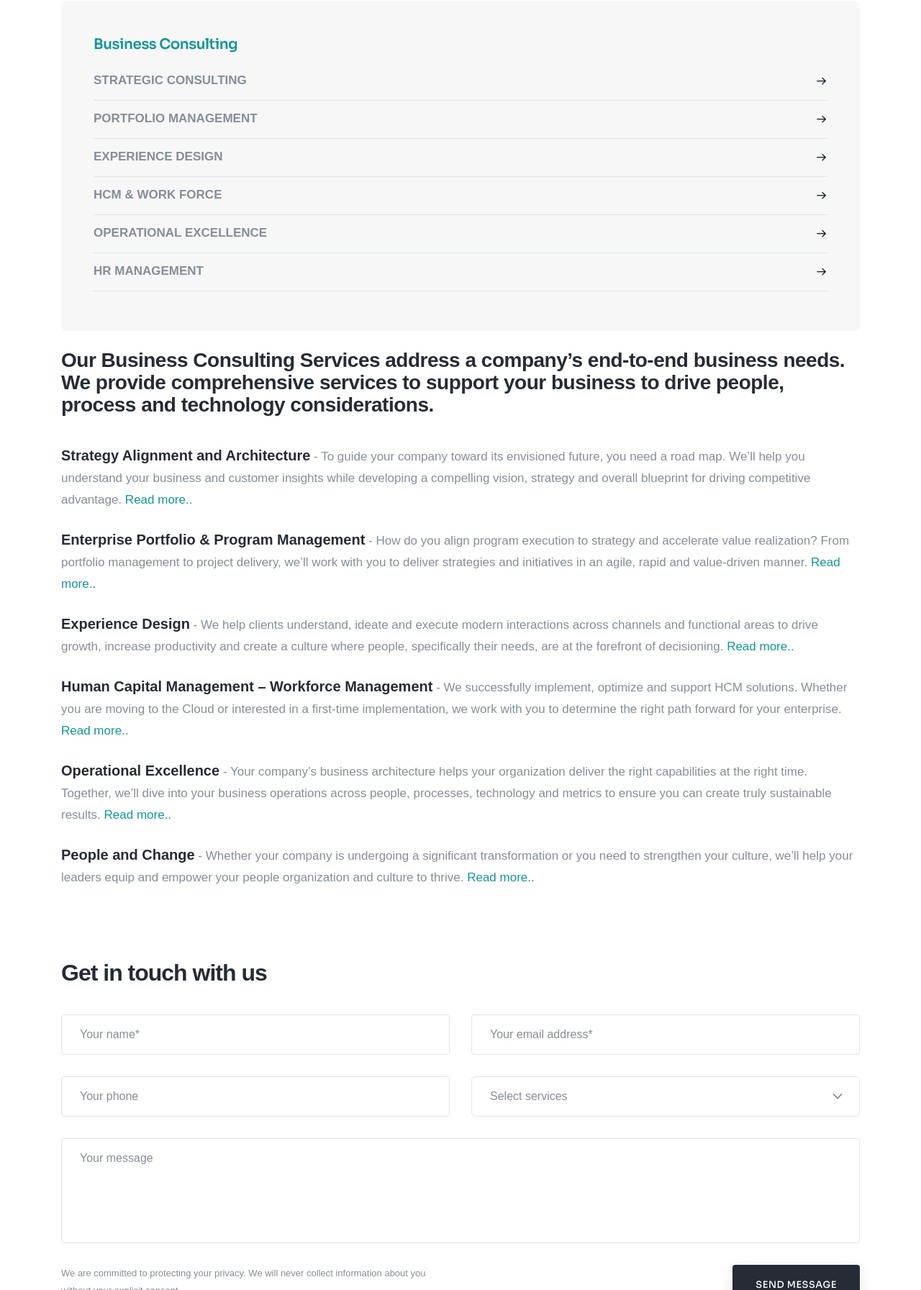
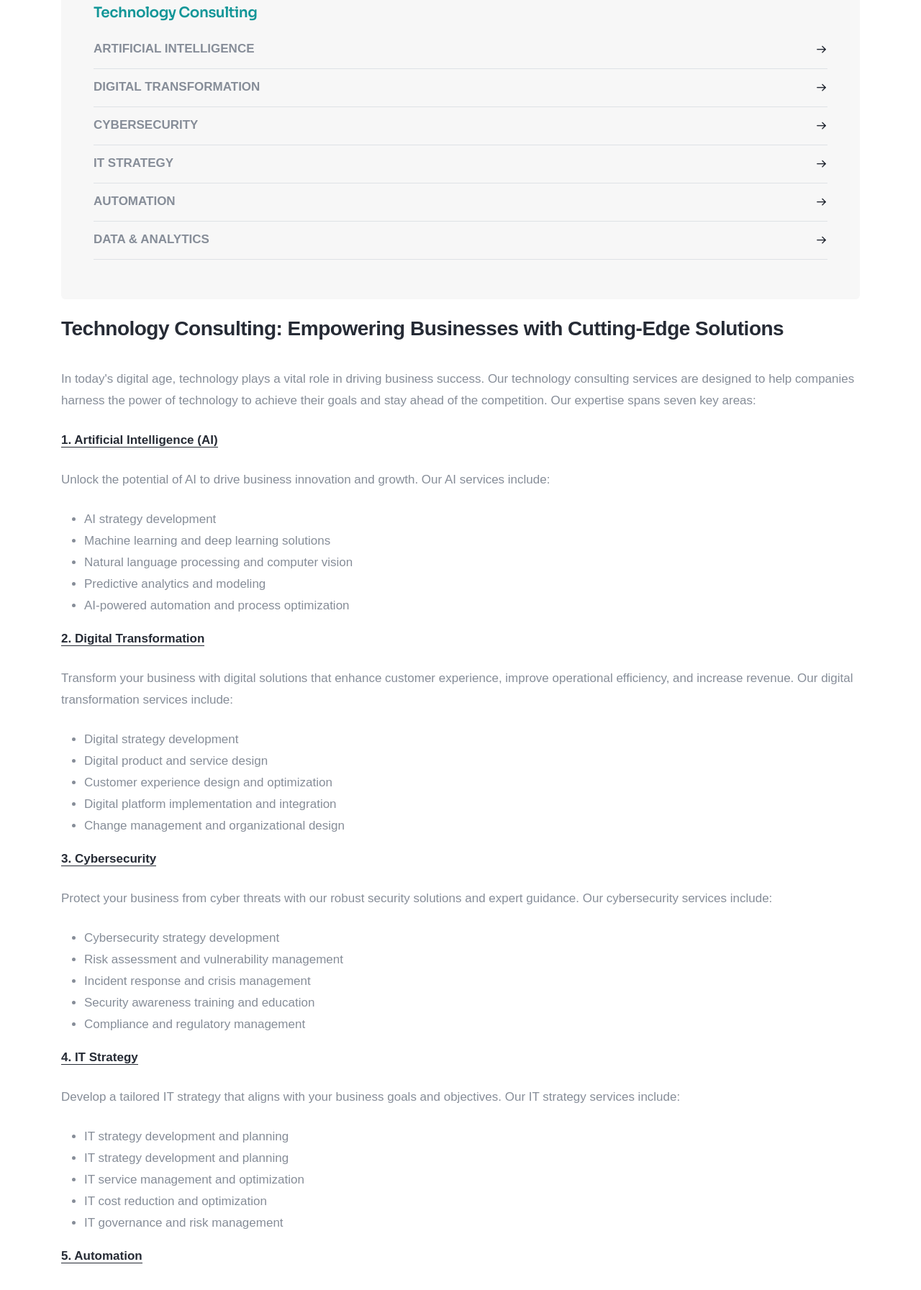
Before and after one commit to Aaron-July/harvard-business-consulting, a website: page technology.html in a window 1280 px wide. Shown: the part 1007-2800 px from the top of the page at 72% size. Drawn offline with Linux system fonts and the light colour scheme; a web font is replaced by a local one.

Commit message:
Update technology.html

```diff
--- a/technology.html
+++ b/technology.html
@@ -133,7 +133,7 @@
                         >
                       </li>
                       <li>
-                        <a href="strategic.html"
+                        <a href="hr-management.html"
                           ><i class="bi bi-globe2"></i>HR Management</a
                         >
                       </li>
@@ -153,46 +153,32 @@
                       aria-labelledby="navbarDropdownMenuLink"
                     >
                       <li>
-                        <a href="services-details.html"
+                        <a href="AI-solution.html"
                           ><i class="bi bi-briefcase"></i>Artificial
                           Intelligence</a
                         >
                       </li>
                       <li>
-                        <a href="services-details.html"
-                          ><i class="bi bi-clipboard-data"></i>CRM
-                          Optimization</a
-                        >
-                      </li>
-                      <li>
-                        <a href="services-details.html"
-                          ><i class="bi bi-peace"></i>Cybersecurity</a
-                        >
-                      </li>
-                      <li>
-                        <a href="services-details.html"
+                        <a href="digital-transformation.html"
                           ><i class="bi bi-bar-chart-line"></i>Digital
                           Transformation</a
                         >
                       </li>
                       <li>
-                        <a href="integration.html"
-                          ><i class="bi bi-send-check"></i>Data and Analytics</a
+                        <a href=""><i class="bi bi-peace"></i>Cybersecurity</a>
+                      </li>
+
+                      <li>
+                        <a href=""
+                          ><i class="bi bi-clipboard-data"></i>IT Strategy</a
                         >
                       </li>
                       <li>
-                        <a href="digital-transformation.html"
-                          ><i class="bi bi-globe2"></i>Automation</a
-                        >
+                        <a href=""><i class="bi bi-globe2"></i>Automation</a>
                       </li>
                       <li>
-                        <a href="digital-transformation.html"
-                          ><i class="bi bi-globe2"></i>Resource Planning</a
-                        >
-                      </li>
-                      <li>
-                        <a href="digital-transformation.html"
-                          ><i class="bi bi-globe2"></i>IT Strategy</a
+                        <a href=""
+                          ><i class="bi bi-send-check"></i>Data and Analytics</a
                         >
                       </li>
                     </ul>
@@ -272,24 +258,35 @@
       <!-- start page title -->
       <section
         class="top-space-margin page-title-big-typography cover-background"
-        style="background-image: url(images/business-header.jpg)"
+        style="background-image: url(images/technology1.jpg)"
       >
         <div class="container">
           <div class="row extra-very-small-screen align-items-center">
             <div
-              class="col-lg-6 col-sm-8 position-relative page-title-extra-small"
+              class="col-lg-12 align-items-center col-sm-8 position-relative page-title-extra-small"
               data-anime='{ "el": "childs", "opacity": [0, 1], "translateX": [-30, 0], "duration": 800, "delay": 0, "staggervalue": 300, "easing": "easeOutQuad" }'
             >
               <h1 class="mb-20px xs-mb-20px text-white text-shadow-medium">
                 <span
                   class="w-30px h-2px bg-yellow d-inline-block align-middle position-relative top-minus-2px me-10px"
-                ></span
-                >Investment consulting
+                >
+                </span
+                >Technology consulting
+                <span>
+                  »
+                  <span
+                    ><a
+                      class="text-golden-yellow spaceBetween text-decoration-line-bottom-medium"
+                      href="index.html"
+                      >Home</a
+                    ></span
+                  ></span
+                >
               </h1>
               <h2
                 class="text-white text-shadow-medium fw-500 ls-minus-2px mb-0"
               >
-                Business Consulting Services
+                Technology Solutions Consulting & Services
               </h2>
             </div>
           </div>
@@ -301,26 +298,26 @@
         <div class="container">
           <div class="row">
             <div class="col-lg-12 md-mb-50px">
-              <h6 class="fw-700 text-golden-yellow ls-minus-1px mb-20px">
-                In today's fast-paced business environment, companies face
-                unprecedented risks of disruption due to shifting customer
-                expectations, emerging technologies, and the entry of agile new
-                competitors into various industries.
+              <h6 class="fw-700 pt-0 text-dark-gray ls-minus-1px mb-20px">
+                The Unrelenting Evolution of Technology: Revolutionizing
+                Societal Behaviors, Redefining Business Strategy, and Elevating
+                Expectations in an Increasingly Interconnected and Rapidly
+                Changing World Web Search
               </h6>
-              <p>
+
+              <p class="pt-1">
                 <span class="alt-font first-letter text-dark-gray">H</span>
                 arvard business consultants can help you adapt to today's market
                 dynamics and remain competitive, no matter the threats you face.
                 We provide tools for optimal remote work to minimize or prevent
-                operational disruptions.
+                operational disruptions. We offer scalable services to support a
+                range of change efforts, from tactical improvements to
+                large-scale transformations. Our experienced consultants are
+                customer-focused, excellence-driven, and adept at managing
+                complex projects across diverse business and technology
+                landscapes.
               </p>
-              <p>
-                We offer scalable services to support a range of change efforts,
-                from tactical improvements to large-scale transformations. Our
-                experienced consultants are customer-focused, excellence-driven,
-                and adept at managing complex projects across diverse business
-                and technology landscapes.
-              </p>
+
               <p>
                 We emphasize enabling and sustaining change while establishing
                 platforms for continuous improvement. By seamlessly integrating
@@ -334,135 +331,220 @@
           >
             <span
               class="fs-20 ls-minus-05px alt-font text-base-color fw-600 mb-20px d-inline-block"
-              >Business Consulting</span
+              >Technology Consulting</span
             >
             <ul class="p-0 m-0 list-style-02">
               <li
                 class="pb-10px mb-10px fw-600 text-uppercase border-bottom border-color-transparent-dark text-dark-gray"
               >
-                <a href="strategic.html">Strategic Consulting</a
+                <a href="AI-solution.html">Artificial Intelligence</a
                 ><i class="feather icon-feather-arrow-right ms-auto"></i>
               </li>
               <li
                 class="pb-10px mb-10px fw-600 text-uppercase border-bottom border-color-transparent-dark text-dark-gray"
               >
-                <a href="portfolio.html">Portfolio Management</a
+                <a href="digital-transformation.html">Digital Transformation</a
                 ><i class="feather icon-feather-arrow-right ms-auto"></i>
               </li>
               <li
                 class="pb-10px mb-10px fw-600 text-uppercase border-bottom border-color-transparent-dark text-dark-gray"
               >
-                <a href="marketing.html">Experience Design</a
+                <a href="">Cybersecurity</a
                 ><i class="feather icon-feather-arrow-right ms-auto"></i>
               </li>
               <li
                 class="pb-10px mb-10px fw-600 text-uppercase border-bottom border-color-transparent-dark text-dark-gray"
               >
-                <a href="AI-solution.html">HCM & Work Force</a
+                <a href="">IT Strategy</a
                 ><i class="feather icon-feather-arrow-right ms-auto"></i>
               </li>
               <li
                 class="pb-10px mb-10px fw-600 text-uppercase border-bottom border-color-transparent-dark text-dark-gray"
               >
-                <a href="operational-excellence.html">Operational Excellence</a
-                ><i class="feather icon-feather-arrow-right ms-auto"></i>
+                <a href="">Automation</a
+                ><i class="feather icon-feather-arrow-right lh-32 ms-auto"></i>
               </li>
               <li
                 class="pb-10px mb-10px fw-600 text-uppercase border-bottom border-color-transparent-dark text-dark-gray"
               >
-                <a href="digital-transformation.html">HR Management</a
-                ><i class="feather icon-feather-arrow-right lh-32 ms-auto"></i>
+                <a href="">Data & Analytics</a
+                ><i class="feather icon-feather-arrow-right ms-auto"></i>
               </li>
             </ul>
           </div>
 
           <div class="col-lg-12">
             <h6 class="fw-700 text-dark-gray md-mb-50px mb-40px">
-              Our Business Consulting Services address a company’s end-to-end
-              business needs. We provide comprehensive services to support your
-              business to drive people, process and technology considerations.
+              Technology Consulting: Empowering Businesses with Cutting-Edge
+              Solutions
             </h6>
             <p>
-              <span
-                ><a class="fs-20 fw-700 text-dark-gray" href="strategic.html"
-                  >Strategy Alignment and Architecture</a
-                ></span
-              >
-              - To guide your company toward its envisioned future, you need a
-              road map. We’ll help you understand your business and customer
-              insights while developing a compelling vision, strategy and
-              overall blueprint for driving competitive advantage.
-              <span
-                ><a class="text-base-color" href="strategic.html"
-                  >Read more..</a
-                ></span
-              >
+              In today's digital age, technology plays a vital role in driving
+              business success. Our technology consulting services are designed
+              to help companies harness the power of technology to achieve their
+              goals and stay ahead of the competition. Our expertise spans seven
+              key areas:
             </p>
 
             <p>
-              <span
-                ><a class="fs-20 fw-700 text-dark-gray" href="strategic.html"
-                  >Enterprise Portfolio & Program Management</a
-                ></span
+              <span class="fw-600 text-dark-gray text-decoration-line-bottom"
+                >1. Artificial Intelligence (AI)</span
               >
-              - How do you align program execution to strategy and accelerate
-              value realization? From portfolio management to project delivery,
-              we’ll work with you to deliver strategies and initiatives in an
-              agile, rapid and value-driven manner.
-              <span><a class="text-base-color" href="">Read more..</a></span>
+            </p>
+            <p>
+              Unlock the potential of AI to drive business innovation and
+              growth. Our AI services include:
             </p>
 
+            <ul class="inner">
+              <li style="text-align: left">AI strategy development</li>
+              <li style="text-align: left">
+                Machine learning and deep learning solutions
+              </li>
+              <li style="text-align: left">
+                Natural language processing and computer vision
+              </li>
+              <li style="text-align: left">
+                Predictive analytics and modeling
+              </li>
+              <li style="text-align: left">
+                AI-powered automation and process optimization
+              </li>
+            </ul>
             <p>
-              <span
-                ><a class="fs-20 fw-700 text-dark-gray" href="strategic.html"
-                  >Experience Design</a
-                ></span
+              <span class="fw-600 text-dark-gray text-decoration-line-bottom"
+                >2. Digital Transformation</span
               >
-              - We help clients understand, ideate and execute modern
-              interactions across channels and functional areas to drive growth,
-              increase productivity and create a culture where people,
-              specifically their needs, are at the forefront of decisioning.
-              <span><a class="text-base-color" href="">Read more..</a></span>
+            </p>
+            <p>
+              Transform your business with digital solutions that enhance
+              customer experience, improve operational efficiency, and increase
+              revenue. Our digital transformation services include:
             </p>
 
+            <ul class="inner">
+              <li style="text-align: left">Digital strategy development</li>
+              <li style="text-align: left">
+                Digital product and service design
+              </li>
+              <li style="text-align: left">
+                Customer experience design and optimization
+              </li>
+              <li style="text-align: left">
+                Digital platform implementation and integration
+              </li>
+              <li style="text-align: left">
+                Change management and organizational design
+              </li>
+            </ul>
             <p>
-              <span
-                ><a class="fs-20 fw-700 text-dark-gray" href="strategic.html"
-                  >Human Capital Management – Workforce Management</a
-                ></span
+              <span class="fw-600 text-dark-gray text-decoration-line-bottom"
+                >3. Cybersecurity</span
               >
-              - We successfully implement, optimize and support HCM solutions.
-              Whether you are moving to the Cloud or interested in a first-time
-              implementation, we work with you to determine the right path
-              forward for your enterprise.
-              <span><a class="text-base-color" href="">Read more..</a></span>
+            </p>
+            <p>
+              Protect your business from cyber threats with our robust security
+              solutions and expert guidance. Our cybersecurity services include:
             </p>
 
+            <ul class="inner">
+              <li style="text-align: left">
+                Cybersecurity strategy development
+              </li>
+              <li style="text-align: left">
+                Risk assessment and vulnerability management
+              </li>
+              <li style="text-align: left">
+                Incident response and crisis management
+              </li>
+              <li style="text-align: left">
+                Security awareness training and education
+              </li>
+              <li style="text-align: left">
+                Compliance and regulatory management
+              </li>
+            </ul>
+
             <p>
-              <span
-                ><a class="fs-20 fw-700 text-dark-gray" href="strategic.html"
-                  >Operational Excellence</a
-                ></span
+              <span class="fw-600 text-dark-gray text-decoration-line-bottom"
+                >4. IT Strategy</span
               >
-              - Your company’s business architecture helps your organization
-              deliver the right capabilities at the right time. Together, we’ll
-              dive into your business operations across people, processes,
-              technology and metrics to ensure you can create truly sustainable
-              results.
-              <span><a class="text-base-color" href="">Read more..</a></span>
+            </p>
+            <p>
+              Develop a tailored IT strategy that aligns with your business
+              goals and objectives. Our IT strategy services include:
             </p>
 
+            <ul class="inner">
+              <li style="text-align: left">
+                IT strategy development and planning
+              </li>
+              <li style="text-align: left">
+                IT strategy development and planning
+              </li>
+              <li style="text-align: left">
+                IT service management and optimization
+              </li>
+              <li style="text-align: left">
+                IT cost reduction and optimization
+              </li>
+              <li style="text-align: left">
+                IT governance and risk management
+              </li>
+            </ul>
             <p>
-              <span
-                ><a class="fs-20 fw-700 text-dark-gray" href="strategic.html"
-                  >People and Change</a
-                ></span
+              <span class="fw-600 text-dark-gray text-decoration-line-bottom"
+                >5. Automation</span
               >
-              - Whether your company is undergoing a significant transformation
-              or you need to strengthen your culture, we’ll help your leaders
-              equip and empower your people organization and culture to thrive.
-              <span><a class="text-base-color" href="">Read more..</a></span>
             </p>
+            <p>
+              Streamline processes, reduce costs, and increase productivity with
+              our automation solutions. Our automation services include:
+            </p>
+
+            <ul class="inner">
+              <li style="text-align: left">
+                Process automation and optimization
+              </li>
+              <li style="text-align: left">Robotic process automation (RPA)</li>
+              <li style="text-align: left">
+                Intelligent automation and AI-powered automation
+              </li>
+              <li style="text-align: left">
+                Automation strategy development and planning
+              </li>
+              <li style="text-align: left">
+                Automation implementation and integration
+              </li>
+            </ul>
+
+            <p>
+              <span class="fw-600 text-dark-gray text-decoration-line-bottom"
+                >6. Data & Analytics</span
+              >
+            </p>
+            <p>
+              Unlock the power of your data with our analytics solutions, and
+              make informed decisions that drive business success. Our data and
+              analytics services include:
+            </p>
+
+            <ul class="inner">
+              <li style="text-align: left">
+                Data strategy development and planning
+              </li>
+              <li style="text-align: left">
+                Data architecture design and implementation
+              </li>
+              <li style="text-align: left">Data analytics and visualization</li>
+              <li style="text-align: left">
+                Predictive analytics and modeling
+              </li>
+              <li style="text-align: left">
+                Data governance and quality management
+              </li>
+            </ul>
+
             <h5
               class="fw-700 text-dark-gray ls-minus-1px mb-40px sm-mb-30px mt-9"
             >
```
